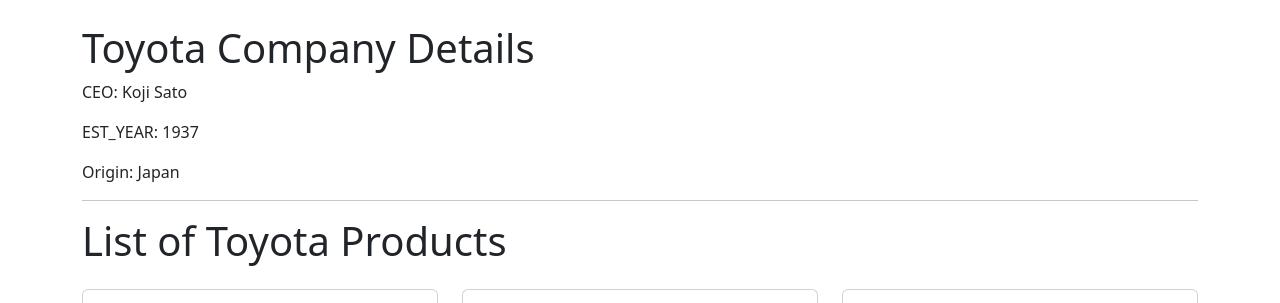
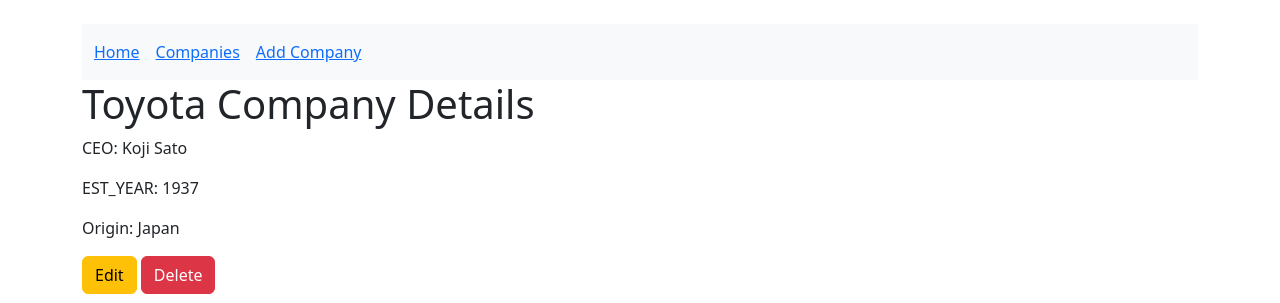
Before and after one commit to kushaalan/CBV, a Django app: page /company/2/ in a window 1280 px wide. Shown: the top 303 px of the page. Run offline with Django 5.2, Linux system fonts and the light colour scheme; data comes from the database, SQL or seed files in the repository.

Commit message:
Add company profile and car product data

```diff
--- a/CBV/urls.py
+++ b/CBV/urls.py
@@ -21,7 +21,7 @@ from django.conf import settings
 from django.conf.urls.static import static
 
 urlpatterns = [
-    path('',views.Myclass.as_view()),
+    path('',views.Myclass.as_view(), name='home'),
     path('company/',include('cbvapp.urls')),
     path('admin/', admin.site.urls),
 ]+ static(settings.MEDIA_URL, document_root=settings.MEDIA_ROOT)
--- a/cbvapp/models.py
+++ b/cbvapp/models.py
@@ -1,4 +1,5 @@
 from django.db import models
+from django.urls import reverse
 
 # Create your models here.
 class company(models.Model):
@@ -7,6 +8,12 @@ class company(models.Model):
     est_year = models.IntegerField()
     origin = models.CharField(max_length=100)
     logo = models.ImageField(upload_to="logos/",blank=True,null=True)
+
+    def __str__(self):
+        return self.name
+
+    def get_absolute_url(self):
+        return reverse("details", kwargs={"pk": self.pk})
 
 class product(models.Model):
     prod_name = models.CharField(max_length=100)
--- a/cbvapp/templates/company_details.html
+++ b/cbvapp/templates/company_details.html
@@ -1,23 +1,5 @@
-<!DOCTYPE html>
-<html lang="en">
-<head>
-    <meta charset="UTF-8">
-    <meta name="viewport" content="width=device-width, initial-scale=1.0">
-    <title>Document</title>
-    <style>
-        .product-logo {
-        width: 350px;
-        height: 350px;
-        object-fit: contain;
-        display: block;
-        margin: 0 auto;
-    }
-    </style>
-
-    <link href="https://cdn.jsdelivr.net/npm/bootstrap@5.3.8/dist/css/bootstrap.min.css" rel="stylesheet">
-    <script src="https://cdn.jsdelivr.net/npm/bootstrap@5.3.8/dist/js/bootstrap.bundle.min.js"></script>
-
-</head>
+{% extends 'base.html' %}
+{% block content %}
 
 <body class="container mt-4">
 
@@ -25,6 +7,11 @@
     <p>CEO: {{ company_details.ceo }}</p>
     <p>EST_YEAR: {{ company_details.est_year }}</p>
     <p>Origin: {{ company_details.origin }}</p>
+    <a href="{% url 'edit' pk=company_details.id %}" class="btn btn-warning">Edit</a>
+    <a href="#" class="btn btn-danger">Delete</a>
+
+
+
 
     <hr>
 
@@ -53,4 +40,4 @@
     </div>
 
 </body>
-</html>
+{% endblock %}
--- a/cbvapp/urls.py
+++ b/cbvapp/urls.py
@@ -4,4 +4,7 @@ from cbvapp import views
 urlpatterns = [
     path('', views.Allcompanylist.as_view(), name='list'),
     path('<int:pk>/', views.CompanyDetails.as_view(), name='detail'),
+    path('edit/<int:pk>/', views.CompanyUpdate.as_view(), name='edit'),
+    path('add/', views.AddNewCompany.as_view(), name='add'),
+    path('add/', views.AddNewCompany.as_view(), name='create'),
 ]
--- a/cbvapp/views.py
+++ b/cbvapp/views.py
@@ -1,5 +1,5 @@
 from django.shortcuts import render
-from django.views.generic import View, TemplateView, ListView, DetailView
+from django.views.generic import View, TemplateView, ListView, DetailView, CreateView, UpdateView, DeleteView
 from django.http import HttpResponse
 from cbvapp.models import company
 
@@ -20,3 +20,13 @@ class CompanyDetails(DetailView):
     model = company
     context_object_name = "company_details"
     template_name = "company_details.html"
+
+class AddNewCompany(CreateView):
+    model = company
+    fields = "__all__"
+    template_name = "company_form.html"
+
+class CompanyUpdate(UpdateView):
+    model = company
+    fields = ["name","ceo"]
+    template_name = "company_form.html"
--- /dev/null
+++ b/templates/base.html
@@ -0,0 +1,39 @@
+<!DOCTYPE html>
+<html lang="en">
+<head>
+    <meta charset="UTF-8">
+    <meta name="viewport" content="width=device-width, initial-scale=1.0">
+    <title>Document</title>
+    <link href="https://cdn.jsdelivr.net/npm/bootstrap@5.3.8/dist/css/bootstrap.min.css" rel="stylesheet">
+    <script src="https://cdn.jsdelivr.net/npm/bootstrap@5.3.8/dist/js/bootstrap.bundle.min.js"></script>
+    <style>
+        .product-logo {
+        width: 350px;
+        height: 350px;
+        object-fit: contain;
+        display: block;
+        margin: 0 auto;
+    }
+        .company-logo {
+            width: 200px;
+            height: 200px;
+            object-fit: contain;
+            display: block;
+            margin: 0 auto;
+        }
+    </style>
+</head>
+<body>
+    <nav class="navbar navbar-light bg-light">
+        <div class="container">
+            <ul class="nav navbar">
+                <li class="nav-item me-3"><a href="{% url 'home'%}">Home</a></li>
+                <li class="nav-item me-3"><a href="{% url 'list'%}">Companies</a></li>
+                <li class="nav-item"><a href="{% url 'create'%}">Add Company</a></li>
+            </ul>
+        </div>
+    </nav>
+    {% block content %}
+    {% endblock %}
+</body>
+</html>
```
Also changed, not shown: cbvapp/templates/company_form.html (added, +21 -0 lines), cbvapp/templates/company_list.html (+5 -18 lines), templates/index.html (+3 -149 lines).
